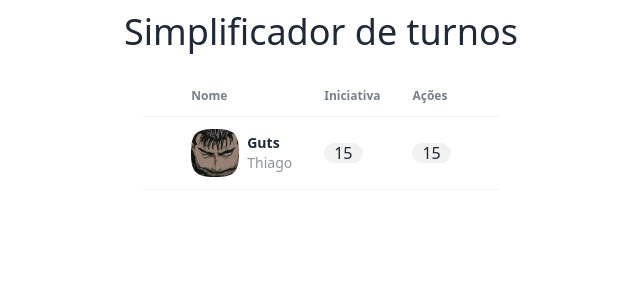
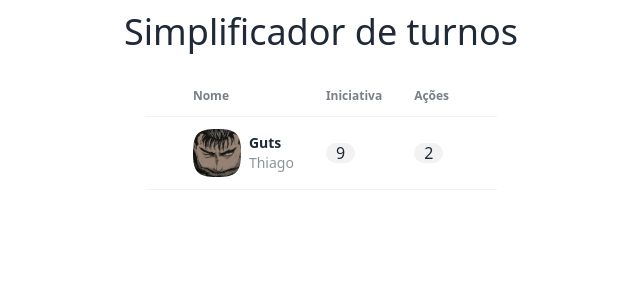
Before and after one commit to OtavioRL/turn-simplify, a React (Create React App) app: page / in a window 1280 px wide. Shown: the top 300 px of the page, without its empty margins (319-959 px from the left). Built offline with nearby package versions, Linux system fonts and the light colour scheme.

Commit message:
progresso

```diff
--- a/src/components/Characters.js
+++ b/src/components/Characters.js
@@ -1,4 +1,5 @@
 import guts from "../images/guts.webp"
+import Entity from "./Entity";
 
 const Characters = () => {
   return (
@@ -16,33 +17,14 @@ const Characters = () => {
         </tr>
       </thead>
       <tbody>
-        {/* row 1 */}
-        <tr>
-          <th>
-          </th>
-          <td>
-            <div className="flex items-center gap-2">
-              <div className="avatar">
-                <div className="mask mask-squircle h-12 w-12">
-                  <img
-                    src={guts}
-                    alt="Avatar Tailwind CSS Component" />
-                </div>
-              </div>
-              <div>
-                <div className="font-bold">Guts</div>
-                <div className="text-sm opacity-50">Thiago</div>
-              </div>
-            </div>
-          </td>
-          <td>
-            <span className="badge badge-ghost badge-md text-base">15</span>
-          </td>
-          <td>
-            <span className="badge badge-ghost badge-md text-base">15</span>
-          </td>
-        </tr>
-    </tbody>
+        <Entity
+          image={guts}
+          charName="Guts"
+          playerName="Thiago"
+          initiative="9"
+          actions="2"
+        />
+      </tbody>
   </table>
   </div>
   );
--- /dev/null
+++ b/src/components/Entity.js
@@ -0,0 +1,33 @@
+const Entity = (props) => {
+  const { image, charName, playerName, initiative, actions } = props;
+
+  return (
+        <tr>
+          <th>
+          </th>
+          <td>
+            <div className="flex items-center gap-2">
+              <div className="avatar">
+                <div className="mask mask-squircle h-12 w-12">
+                  <img
+                    src={image}
+                    alt="Avatar Tailwind CSS Component" />
+                </div>
+              </div>
+              <div>
+                <div className="font-bold">{charName}</div>
+                <div className="text-sm opacity-50">{playerName}</div>
+              </div>
+            </div>
+          </td>
+          <td>
+            <span className="badge badge-ghost badge-md text-base">{initiative}</span>
+          </td>
+          <td>
+            <span className="badge badge-ghost badge-md text-base">{actions}</span>
+          </td>
+        </tr>
+  );
+};
+
+export default Entity;
```
